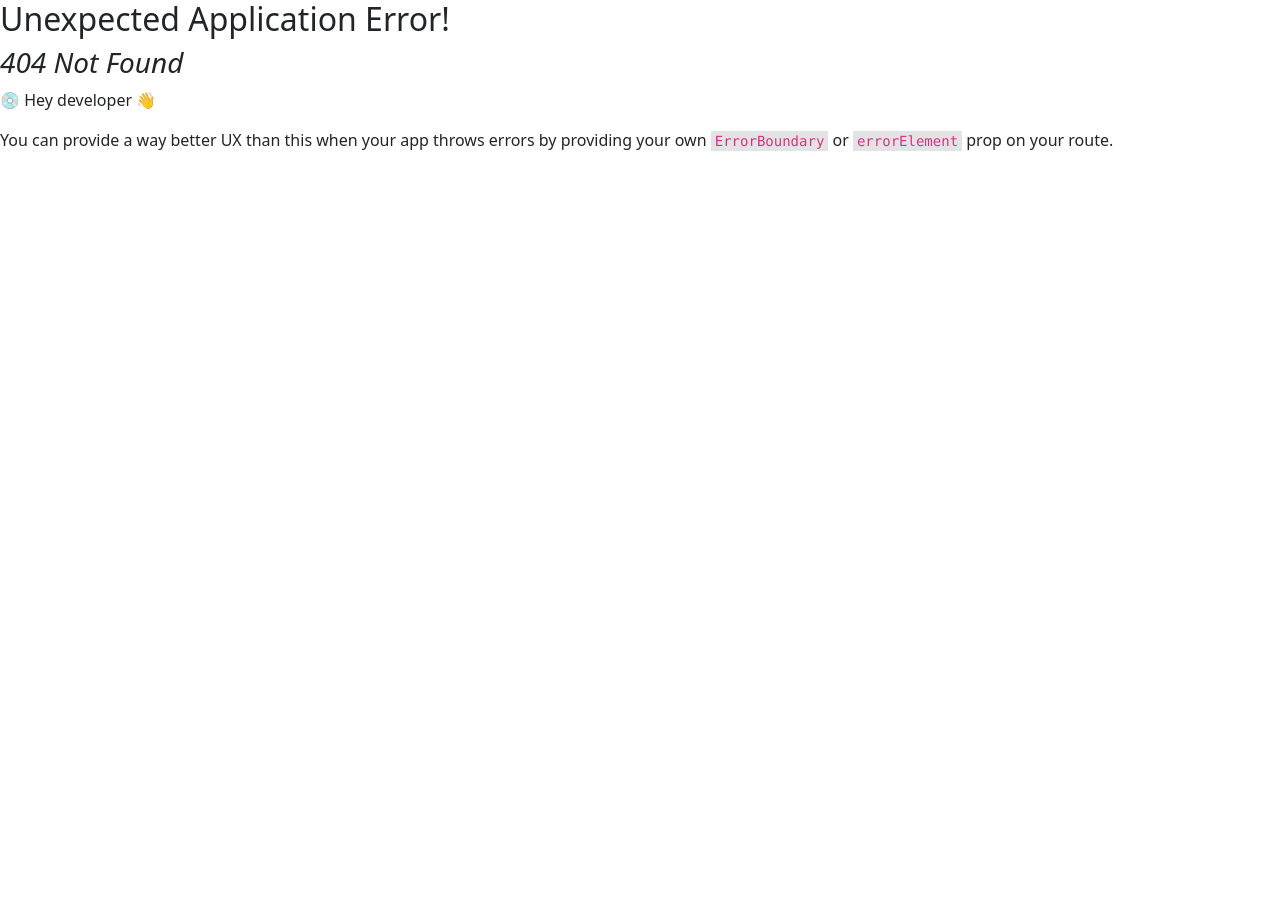
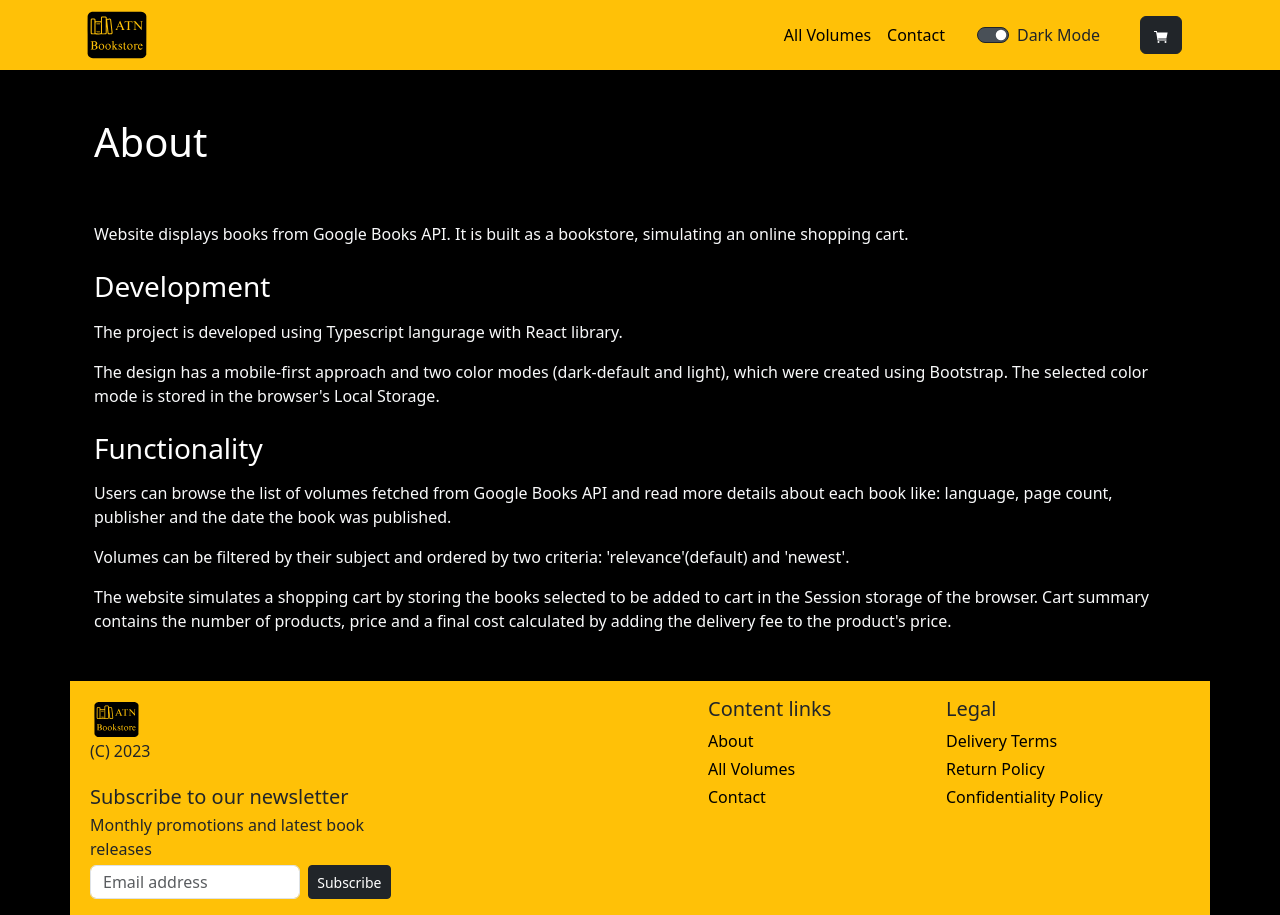
Before and after one commit to andreeatn/atn-bookstore, a React (Create React App) app: page /about in a window 1280 px wide. Before the commit this address had no page. Before the commit the page ends 800 px from the top, so only its background shows below. Built offline with nearby package versions, Linux system fonts and the light colour scheme.

Commit message:
Create AboutPage containing the the description of the project. Link the footer anchor element to the page.

```diff
--- a/src/components/Footer/Footer.tsx
+++ b/src/components/Footer/Footer.tsx
@@ -28,9 +28,13 @@ function Footer() {
           <h5>Content links</h5>
           <ul className="list-unstyled">
             <li className="my-1">
-              <a href="#" className="text-decoration-none text-black">
+              <Link
+                to={"/about"}
+                className="text-decoration-none text-black"
+                onClick={handleLinkClick}
+              >
                 About
-              </a>
+              </Link>
             </li>
             <li className="my-1">
               <Link
--- a/src/components/routes.tsx
+++ b/src/components/routes.tsx
@@ -6,6 +6,7 @@ import CartPage from "pages/CartPage";
 import VolumeDetailsPage from "pages/VolumeDetailsPage";
 import LegalTermsPage from "pages/LegalTermsPage";
 import ContactPage from "pages/ContactPage";
+import AboutPage from "pages/AboutPage";
 
 const router = createBrowserRouter([
   {
@@ -13,6 +14,7 @@ const router = createBrowserRouter([
     element: <Layout />,
     children: [
       { path: "", element: <HomePage /> },
+      { path: "/about", element: <AboutPage /> },
       { path: "/cart", element: <CartPage /> },
       { path: "/contact", element: <ContactPage /> },
       { path: "/legal", element: <LegalTermsPage /> },
--- /dev/null
+++ b/src/pages/AboutPage.tsx
@@ -0,0 +1,54 @@
+import ThemeContext from "context/ThemeContext";
+import { useContext } from "react";
+
+function AboutPage() {
+  const { theme } = useContext(ThemeContext);
+
+  return (
+    <div
+      className="container mb-5"
+      style={{ minHeight: "65vh" }}
+      data-bs-theme={theme}
+    >
+      <h1 className="py-5">About</h1>
+      <div id="about" className="text-light-emphasis">
+        <p>
+          Website displays books from Google Books API. It is built as a
+          bookstore, simulating an online shopping cart.
+        </p>
+      </div>
+      <div id="development" className="text-light-emphasis">
+        <h3 className="mt-4 mb-3">Development</h3>
+        <p>
+          The project is developed using Typescript langurage with React
+          library.
+        </p>
+        <p>
+          The design has a mobile-first approach and two color modes
+          (dark-default and light), which were created using Bootstrap. The
+          selected color mode is stored in the browser's Local Storage.
+        </p>
+      </div>
+      <div id="development" className="text-light-emphasis">
+        <h3 className="mt-4 mb-3">Functionality</h3>
+        <p>
+          Users can browse the list of volumes fetched from Google Books API and
+          read more details about each book like: language, page count,
+          publisher and the date the book was published.
+        </p>
+        <p>
+          Volumes can be filtered by their subject and ordered by two criteria:
+          'relevance'(default) and 'newest'.
+        </p>
+        <p>
+          The website simulates a shopping cart by storing the books selected to
+          be added to cart in the Session storage of the browser. Cart summary
+          contains the number of products, price and a final cost calculated by
+          adding the delivery fee to the product's price.
+        </p>
+      </div>
+    </div>
+  );
+}
+
+export default AboutPage;
```
